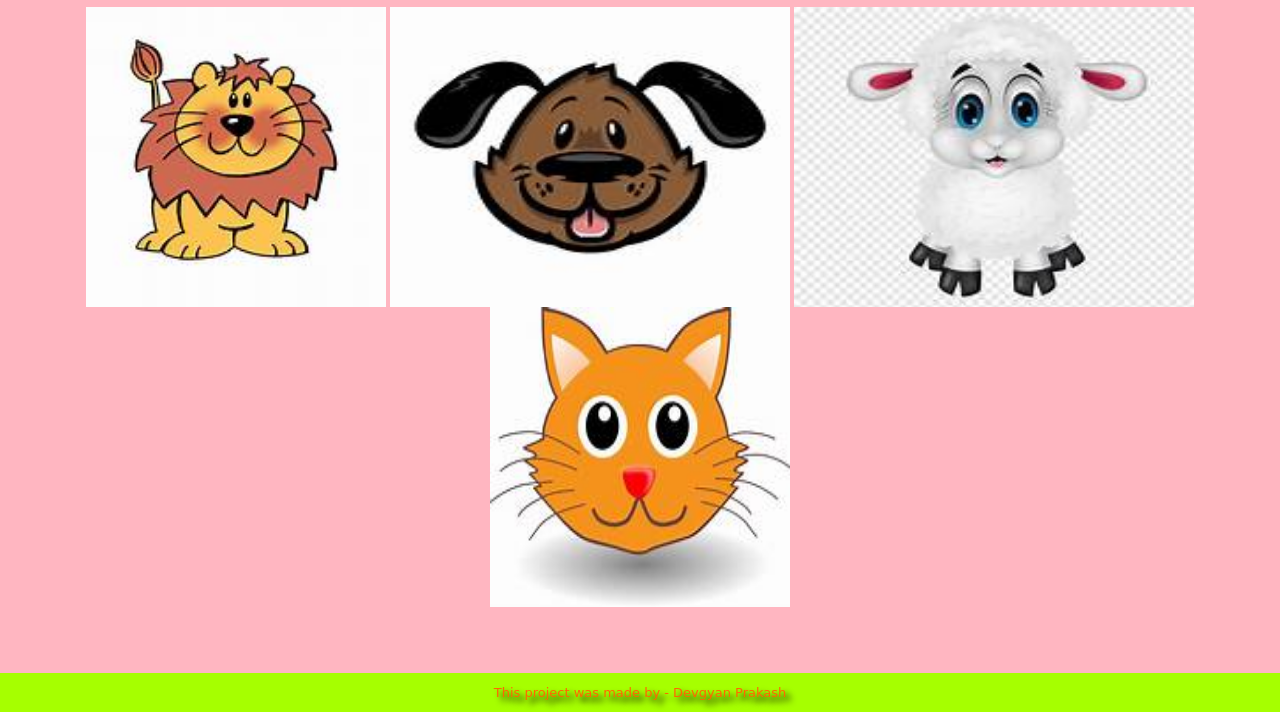
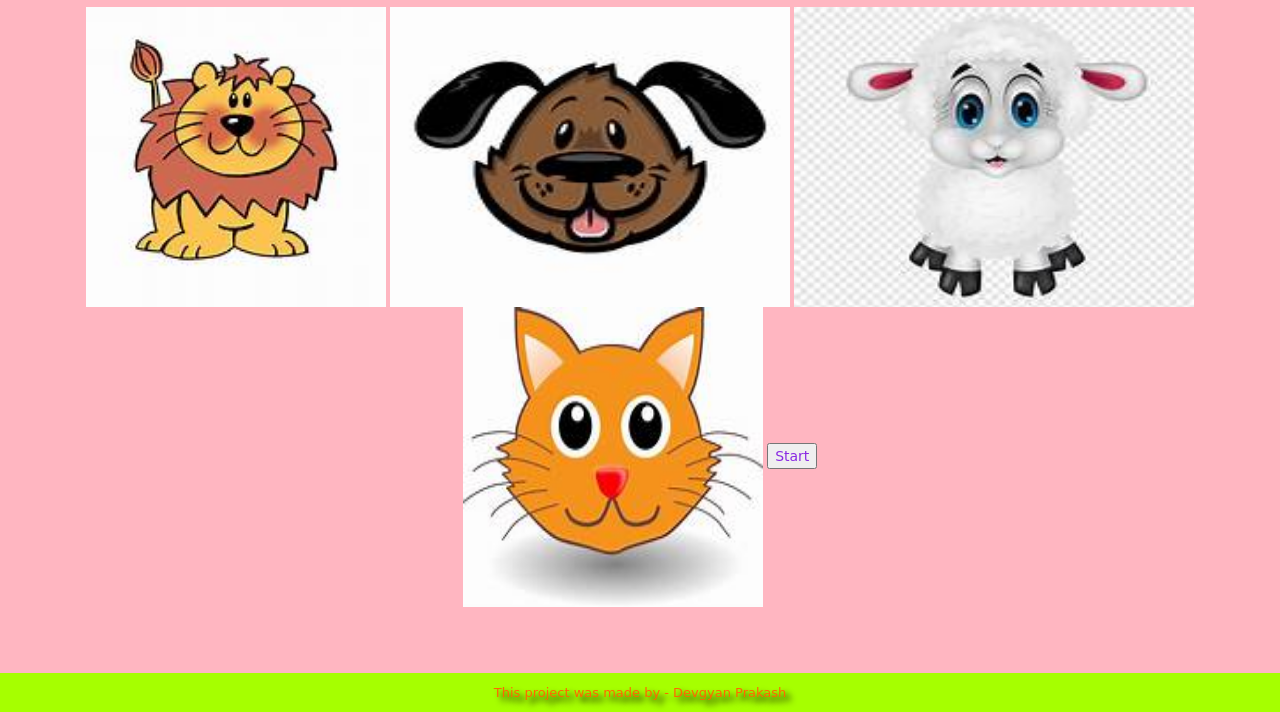
Before and after one commit to Devgyan1/animal, a plain HTML site: page index.html in a window 1280 px wide. Shown: the part 88-800 px from the top of the page. Drawn offline with nearby package versions, Linux system fonts and the light colour scheme.

Commit message:
Update index.html

```diff
--- a/index.html
+++ b/index.html
@@ -21,6 +21,7 @@
   <img src="dog.jpg" id="dogimg" width="400" height="300">
   <img src="sheep.png" id="sheepimg" width="400" height="300">
   <img src="cat.jpg" id="cat" width="300" height="300">
+        <button onclick="start()">Start</button>
         </center>
       </div>
 
```
